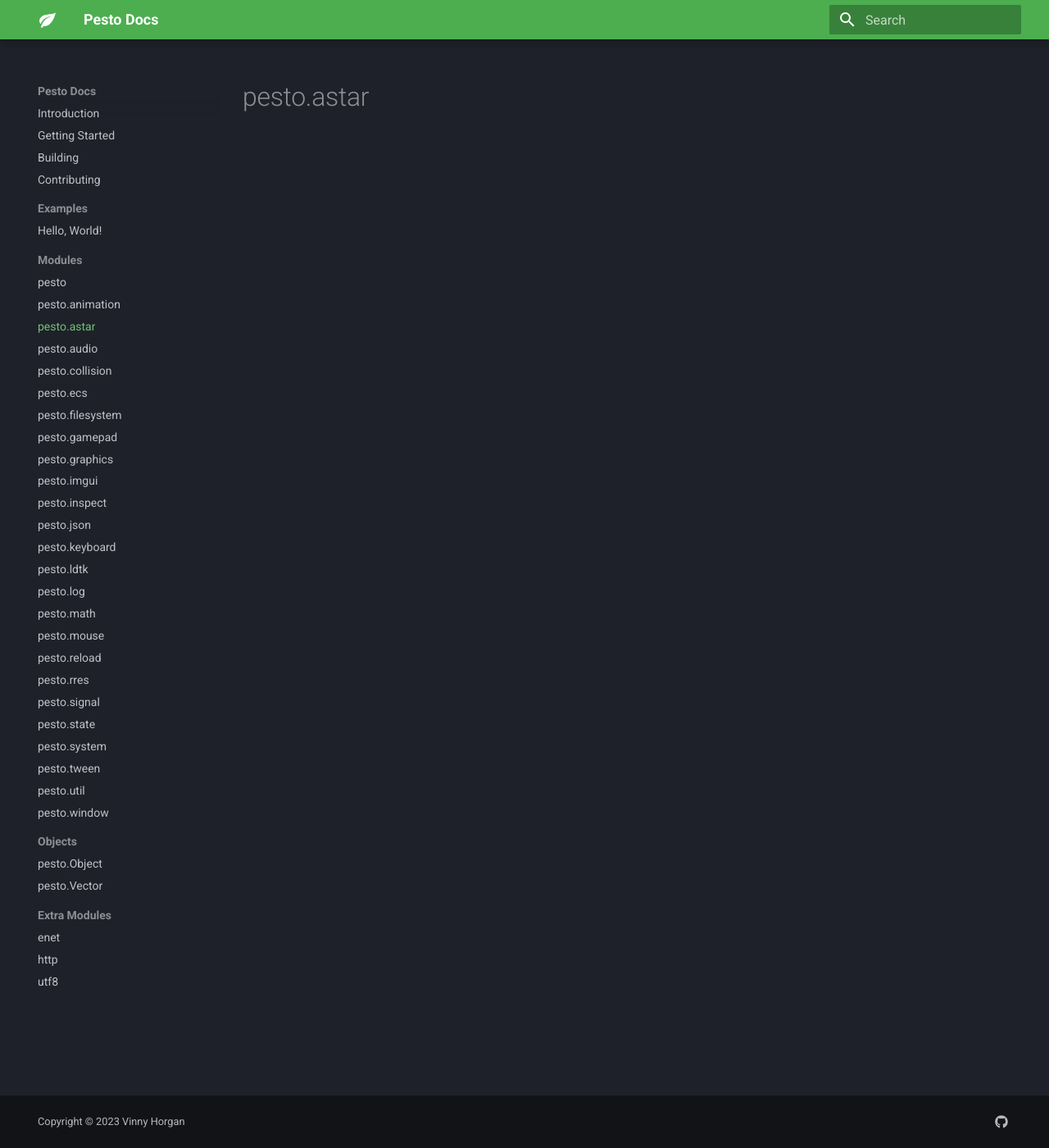
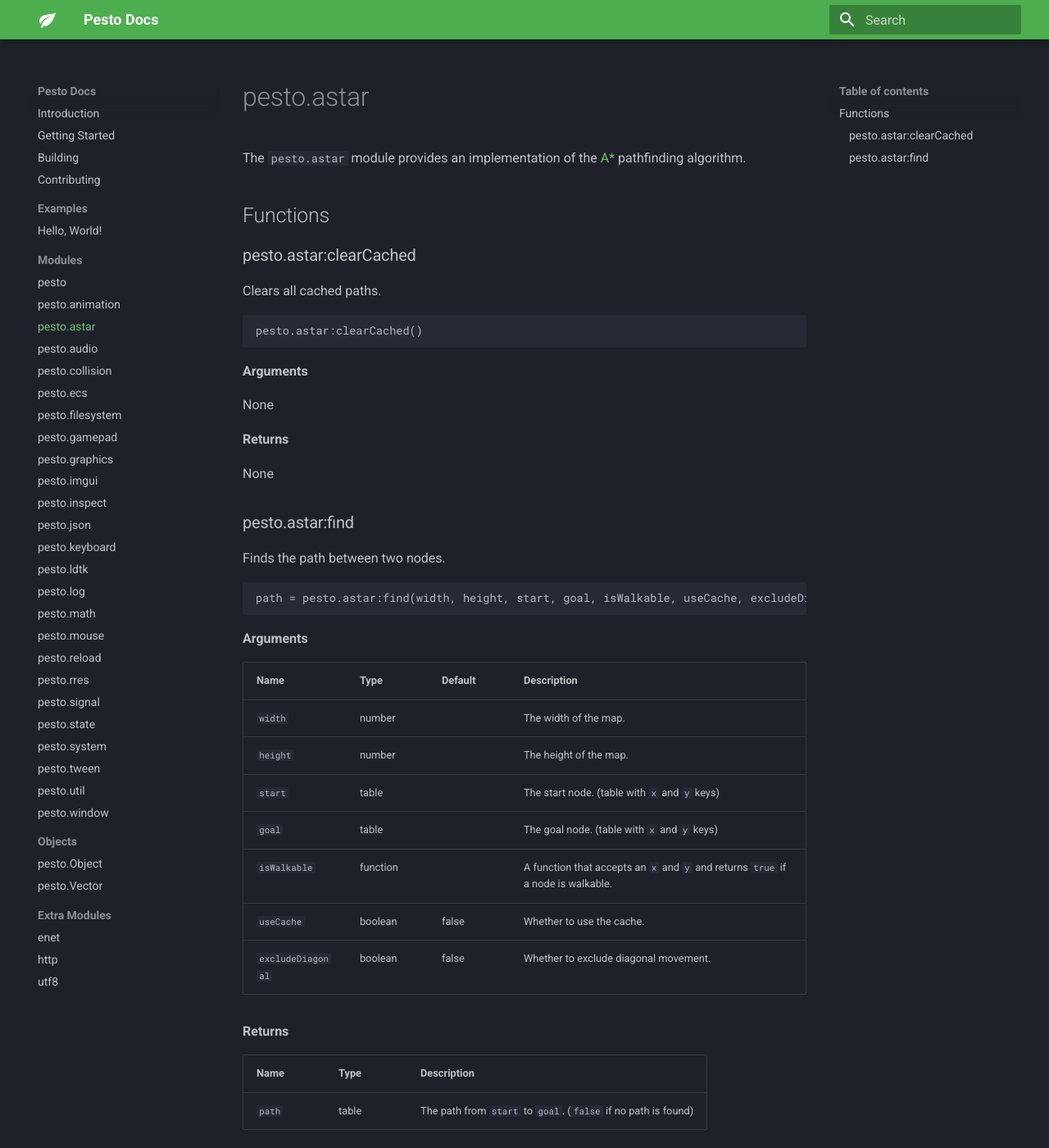
Before and after one commit to vinnyhorgan/pesto, an MkDocs documentation site: the page built from docs/modules/astar.md, in a window 1280 px wide and 1400 px high. Shown: the whole window at 82% size. Built offline with MkDocs 1.6.1 and Material for MkDocs 9.7.7, drawn with Linux system fonts in a browser that asks for light colours.

Commit message:
Added astar docs

````diff
--- a/docs/modules/astar.md
+++ b/docs/modules/astar.md
@@ -1 +1,47 @@
 # pesto.astar
+
+The `pesto.astar` module provides an implementation of the [A*](https://en.wikipedia.org/wiki/A*_search_algorithm) pathfinding algorithm.
+
+## Functions
+
+### pesto.astar:clearCached
+
+Clears all cached paths.
+
+```
+pesto.astar:clearCached()
+```
+
+**Arguments**
+
+None
+
+**Returns**
+
+None
+
+### pesto.astar:find
+
+Finds the path between two nodes.
+
+```
+path = pesto.astar:find(width, height, start, goal, isWalkable, useCache, excludeDiagonal)
+```
+
+**Arguments**
+
+| Name              | Type     | Default | Description                                                                      |
+| ----------------- | -------- | ------- | -------------------------------------------------------------------------------- |
+| `width`           | number   |         | The width of the map.                                                            |
+| `height`          | number   |         | The height of the map.                                                           |
+| `start`           | table    |         | The start node. (table with `x` and `y` keys)                                    |
+| `goal`            | table    |         | The goal node. (table with `x` and `y` keys)                                     |
+| `isWalkable`      | function |         | A function that accepts an `x` and `y` and returns `true` if a node is walkable. |
+| `useCache`        | boolean  | false   | Whether to use the cache.                                                        |
+| `excludeDiagonal` | boolean  | false   | Whether to exclude diagonal movement.                                            |
+
+**Returns**
+
+| Name     | Type   | Description                                                    |
+| -------- | ------ | -------------------------------------------------------------- |
+| `path`   | table  | The path from `start` to `goal`. (`false` if no path is found) |
````
Also changed, not shown: docs/modules/pesto.md (+20 -0 lines), 2 other files.
